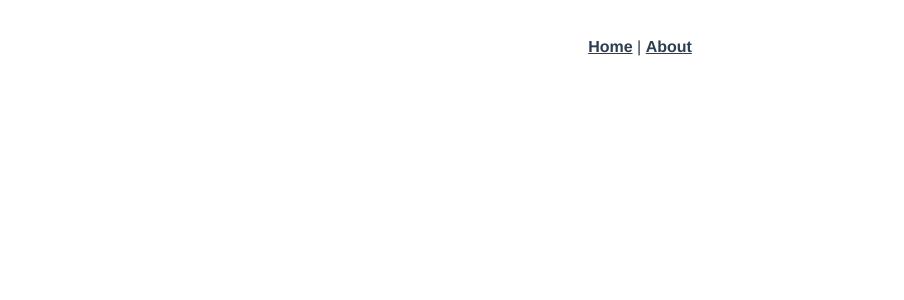
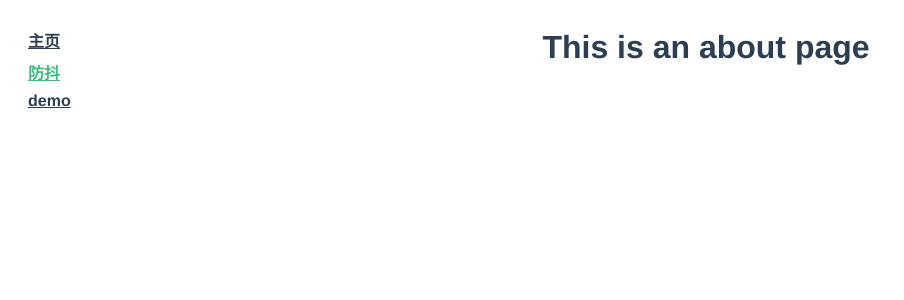
Before and after one commit to codertony/interview-code, a Vue app: page /#/debounce in a window 1280 px wide. Shown: the top 300 px of the page, without its empty margins (0-904 px from the left). Built offline with nearby package versions, Linux system fonts and the light colour scheme.

Commit message:
修改目录结构

```diff
--- a/src/App.vue
+++ b/src/App.vue
@@ -1,13 +1,26 @@
 <template>
   <div id="app">
-    <div id="nav">
-      <router-link to="/">Home</router-link> |
-      <router-link to="/about">About</router-link>
+    <div class="nav">
+      <div class="router-item" v-for="n in routes" :key="n.name">
+        <router-link :to="n.path">{{n.babel}}</router-link>
+      </div>
     </div>
-    <router-view/>
+    <div class="content">
+      <router-view/>
+    </div>
   </div>
 </template>
 
+<script>
+  import {routes} from './router'
+  export default {
+    data() {
+      return {
+        routes
+      }
+    }
+  }
+</script>
 <style lang="scss">
 #app {
   font-family: 'Avenir', Helvetica, Arial, sans-serif;
@@ -15,9 +28,16 @@
   -moz-osx-font-smoothing: grayscale;
   text-align: center;
   color: #2c3e50;
+  display: flex;
 }
-#nav {
-  padding: 30px;
+.nav {
+  flex: 0 0 auto;
+  width: 100px;
+  padding: 16px;
+  text-align: left;
+  .router-item{
+    padding: 4px;
+  }
   a {
     font-weight: bold;
     color: #2c3e50;
@@ -26,4 +46,8 @@
     }
   }
 }
+  .content{
+    flex: 1 1 auto;
+    width: 100%;
+  }
 </style>
--- a/src/components/HelloWorld.vue
+++ b/src/components/HelloWorld.vue
@@ -1,32 +1,6 @@
 <template>
   <div class="hello">
     <h1>{{ msg }}</h1>
-    <p>
-      For a guide and recipes on how to configure / customize this project,<br>
-      check out the
-      <a href="https://cli.vuejs.org" target="_blank" rel="noopener">vue-cli documentation</a>.
-    </p>
-    <h3>Installed CLI Plugins</h3>
-    <ul>
-      <li><a href="https://github.com/vuejs/vue-cli/tree/dev/packages/%40vue/cli-plugin-babel" target="_blank" rel="noopener">babel</a></li>
-      <li><a href="https://github.com/vuejs/vue-cli/tree/dev/packages/%40vue/cli-plugin-eslint" target="_blank" rel="noopener">eslint</a></li>
-    </ul>
-    <h3>Essential Links</h3>
-    <ul>
-      <li><a href="https://vuejs.org" target="_blank" rel="noopener">Core Docs</a></li>
-      <li><a href="https://forum.vuejs.org" target="_blank" rel="noopener">Forum</a></li>
-      <li><a href="https://chat.vuejs.org" target="_blank" rel="noopener">Community Chat</a></li>
-      <li><a href="https://twitter.com/vuejs" target="_blank" rel="noopener">Twitter</a></li>
-      <li><a href="https://news.vuejs.org" target="_blank" rel="noopener">News</a></li>
-    </ul>
-    <h3>Ecosystem</h3>
-    <ul>
-      <li><a href="https://router.vuejs.org" target="_blank" rel="noopener">vue-router</a></li>
-      <li><a href="https://vuex.vuejs.org" target="_blank" rel="noopener">vuex</a></li>
-      <li><a href="https://github.com/vuejs/vue-devtools#vue-devtools" target="_blank" rel="noopener">vue-devtools</a></li>
-      <li><a href="https://vue-loader.vuejs.org" target="_blank" rel="noopener">vue-loader</a></li>
-      <li><a href="https://github.com/vuejs/awesome-vue" target="_blank" rel="noopener">awesome-vue</a></li>
-    </ul>
   </div>
 </template>
 
--- a/src/router.js
+++ b/src/router.js
@@ -4,20 +4,30 @@ import Home from './views/Home.vue'
 
 Vue.use(Router)
 
-export default new Router({
-  routes: [
+let routes = [
   {
+    babel: '主页',
     path: '/',
     name: 'home',
     component: Home
   },
   {
-      path: '/about',
-      name: 'about',
-      // route level code-splitting
-      // this generates a separate chunk (about.[hash].js) for this route
-      // which is lazy-loaded when the route is visited.
-      component: () => import(/* webpackChunkName: "about" */ './views/About.vue')
+    babel: '防抖',
+    path: '/debounce',
+    name: 'debounce',
+    component: () => import(/* webpackChunkName: "debounce" */ './views/debounce/index')
+  },
+  {
+    babel: 'demo',
+    path: '/demo',
+    name: 'demo',
+    component: () => import(/* webpackChunkName: "demo" */ './views/demo/index')
+  },
+]
+export {
+  routes
 }
-  ]
+
+export default new Router({
+  routes
 })
--- a/src/views/Home.vue
+++ b/src/views/Home.vue
@@ -1,7 +1,6 @@
 <template>
   <div class="home">
-    <img alt="Vue logo" src="../assets/logo.png">
-    <HelloWorld msg="Welcome to Your Vue.js App"/>
+    <HelloWorld msg="练习项目"/>
   </div>
 </template>
 
--- /dev/null
+++ b/src/views/debounce/index.vue
@@ -0,0 +1,5 @@
+<template>
+  <div class="about">
+    <h1>This is an about page</h1>
+  </div>
+</template>
--- /dev/null
+++ b/src/views/demo/index.vue
@@ -0,0 +1,5 @@
+<template>
+  <div class="about">
+    <h1>This is an about page</h1>
+  </div>
+</template>
```
Also changed, not shown: src/views/debounce/debounce.js (added, +72 -0 lines), tsconfig.json (added, +39 -0 lines). Lines whose indentation alone changed are shown as unchanged.
